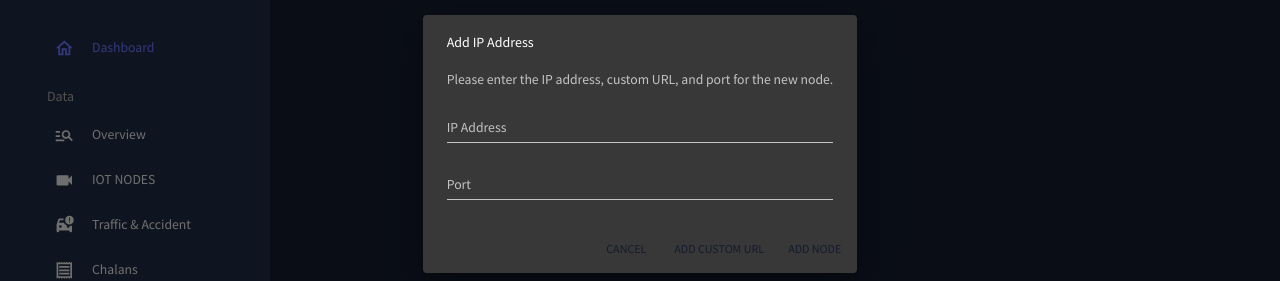
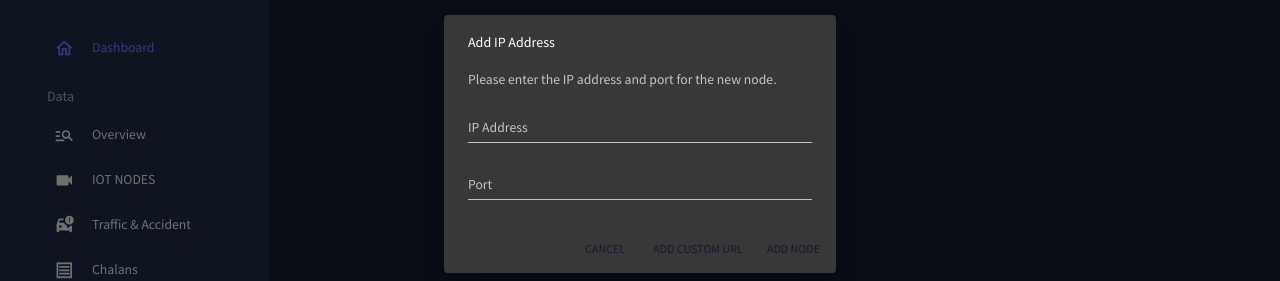
Before and after one commit to diofthecr3ed/EdgeDevices-Realtime-DataPipeline-Security-Orchestration-analytics-Processing, a React (Vite) app in the folder React_Admin/: page /iotNode in a window 1280 px wide. Both pictures are taken after a click on the button "Add Card". Shown: the part 256-537 px from the top of the page. Built offline with nearby package versions, Linux system fonts and the light colour scheme; no server answers.

Commit message:
Bug fix in the iotCard component

```diff
--- a/React_Admin/src/scenes/iotNode/CardAlternate.jsx
+++ b/React_Admin/src/scenes/iotNode/CardAlternate.jsx
@@ -66,7 +66,7 @@ export default function ACardInvertedColors({ ip, url, port }) {
           </div>
         </div>
         <div className="node-info">
-          {ip && <p>IP Address: {ip}</p>}
+          {url ? <p>Custom URL: {url}</p> : <p>IP Address: {ip}</p>}
           <p>Node Status: {nodeStatus}</p>
         </div>
         <div className="button-wrapper">
--- a/React_Admin/src/scenes/iotNode/IotNodeAlt.jsx
+++ b/React_Admin/src/scenes/iotNode/IotNodeAlt.jsx
@@ -23,9 +23,7 @@ function IotNodeAlt() {
   const [ip, setIp] = useState('');
   const [url, setUrl] = useState('');
   const [port, setPort] = useState('');
-  const [isCustomUrl, setIsCustomUrl] = useState(false);
 
-  // Save cards to localStorage whenever they are updated
   useEffect(() => {
     try {
       localStorage.setItem('cards', JSON.stringify(cards));
@@ -44,20 +42,15 @@ function IotNodeAlt() {
     setIp('');
     setUrl('');
     setPort('');
-    setIsCustomUrl(false);
   };
 
   const handleAddCard = () => {
-    if (isCustomUrl) {
+    if (url) {
       setCards([...cards, { id: cards.length, url }]);
     } else {
       setCards([...cards, { id: cards.length, ip, port }]);
     }
     handleClose();
-  };
-
-  const handleAddUrl = () => {
-    setIsCustomUrl(true);
   };
 
   const handleRemoveCard = (index) => {
@@ -111,9 +104,7 @@ function IotNodeAlt() {
         setUrl={setUrl}
         port={port}
         setPort={setPort}
-        isCustomUrl={isCustomUrl}
         handleAddCard={handleAddCard}
-        handleAddUrl={handleAddUrl}
       />
     </div>
   );
--- a/React_Admin/src/scenes/iotNode/IpDialogue.jsx
+++ b/React_Admin/src/scenes/iotNode/IpDialogue.jsx
@@ -17,7 +17,7 @@ function IpDialog({ open, handleClose, ip, setIp, url, setUrl, port, setPort, ha
       <DialogTitle>{isCustomUrl ? 'Add Custom URL' : 'Add IP Address'}</DialogTitle>
       <DialogContent>
         <DialogContentText>
-          {isCustomUrl ? 'Please enter the custom URL.' : 'Please enter the IP address, custom URL, and port for the new node.'}
+          {isCustomUrl ? 'Please enter the custom URL.' : 'Please enter the IP address and port for the new node.'}
         </DialogContentText>
         {isCustomUrl ? (
           <TextField
```
